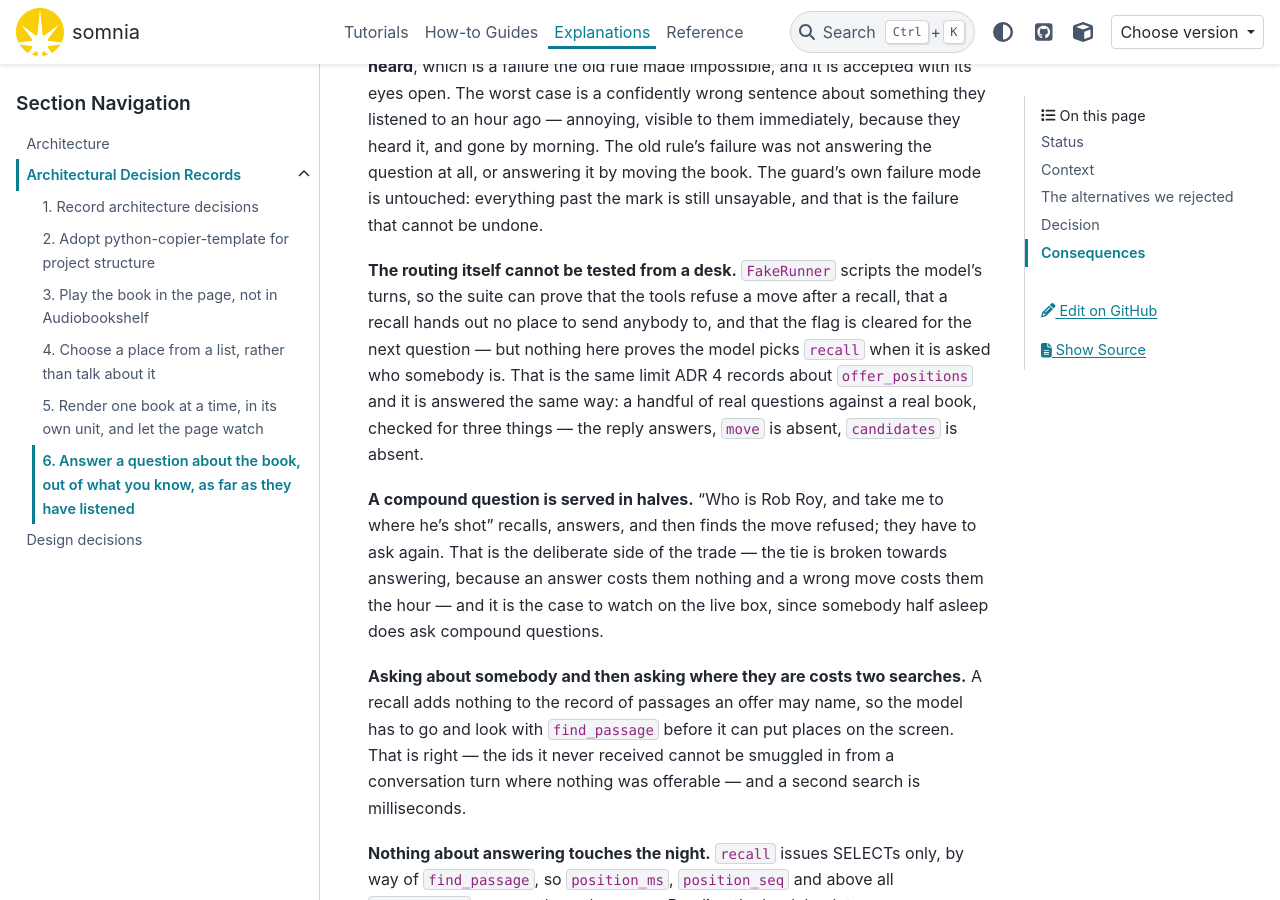
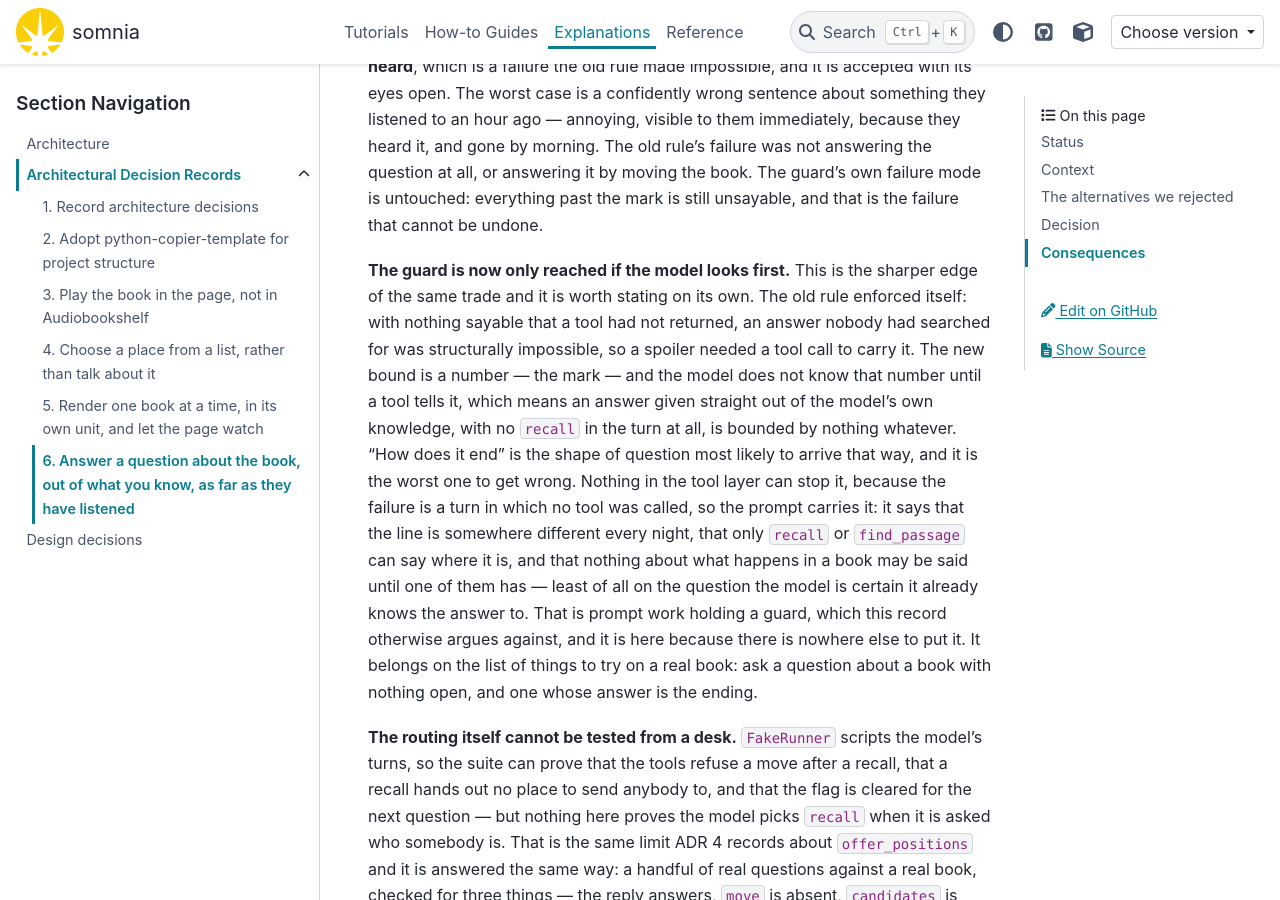
Before and after one commit to gilesknap/somnia, a Sphinx documentation site: the page built from docs/explanations/decisions/0006-answer-a-question-about-the-book.md, in a window 1280 px wide and 900 px high, scrolled down 4677 px. Built offline with Sphinx 7.4.7 and the PyData theme 0.15.4, drawn with Linux system fonts in a browser that asks for light colours; pages that are not in the unit, such as notebooks, are missing from menus; the version number could not be read and is left out.

Commit message:
Make it look before it speaks, now that knowing is allowed again
The old rule enforced itself. With nothing sayable that a tool had not
returned, an answer nobody had searched for could not exist, so a spoiler
needed a tool call to carry it out. The new bound is a number — the mark —
and the model does not learn that number until something tells it, which
leaves the turn where no tool was called at all bounded by nothing whatever.
"How does it end" is the shape of question most likely to arrive that way and
the worst one to get wrong.

No tool can hold that, because the failure is the absence of a tool call, so
the prompt says it: the line moves every night, recall and find_passage are
the only things that know where it is, and nothing about what happens in a
book gets said until one of them has spoken — hardest on the question it is
sure it already knows the answer to, which is the one it does not think to
look up. Recorded in ADR 6 as prompt work holding a guard, which that record
otherwise argues against, and as two more questions to try on a real book.

Co-Authored-By: Claude Opus 5 <noreply@anthropic.com>

```diff
--- a/docs/explanations/decisions/0006-answer-a-question-about-the-book.md
+++ b/docs/explanations/decisions/0006-answer-a-question-about-the-book.md
@@ -179,6 +179,25 @@ answering the question at all, or answering it by moving the book. The guard's
 own failure mode is untouched: everything past the mark is still unsayable, and
 that is the failure that cannot be undone.
 
+**The guard is now only reached if the model looks first.** This is the sharper
+edge of the same trade and it is worth stating on its own. The old rule enforced
+itself: with nothing sayable that a tool had not returned, an answer nobody had
+searched for was structurally impossible, so a spoiler needed a tool call to
+carry it. The new bound is a number — the mark — and the model does not know
+that number until a tool tells it, which means an answer given straight out of
+the model's own knowledge, with no `recall` in the turn at all, is bounded by
+nothing whatever. "How does it end" is the shape of question most likely to
+arrive that way, and it is the worst one to get wrong. Nothing in the tool layer
+can stop it, because the failure is a turn in which no tool was called, so the
+prompt carries it: it says that the line is somewhere different every night,
+that only `recall` or `find_passage` can say where it is, and that nothing about
+what happens in a book may be said until one of them has — least of all on the
+question the model is certain it already knows the answer to. That is prompt
+work holding a guard, which this record otherwise argues against, and it is
+here because there is nowhere else to put it. It belongs on the list of things
+to try on a real book: ask a question about a book with nothing open, and one
+whose answer is the ending.
+
 **The routing itself cannot be tested from a desk.** `FakeRunner` scripts the
 model's turns, so the suite can prove that the tools refuse a move after a
 recall, that a recall hands out no place to send anybody to, and that the flag
```
Also changed, not shown: docs/explanations/design.md (+6 -1 lines), 1 other file.
